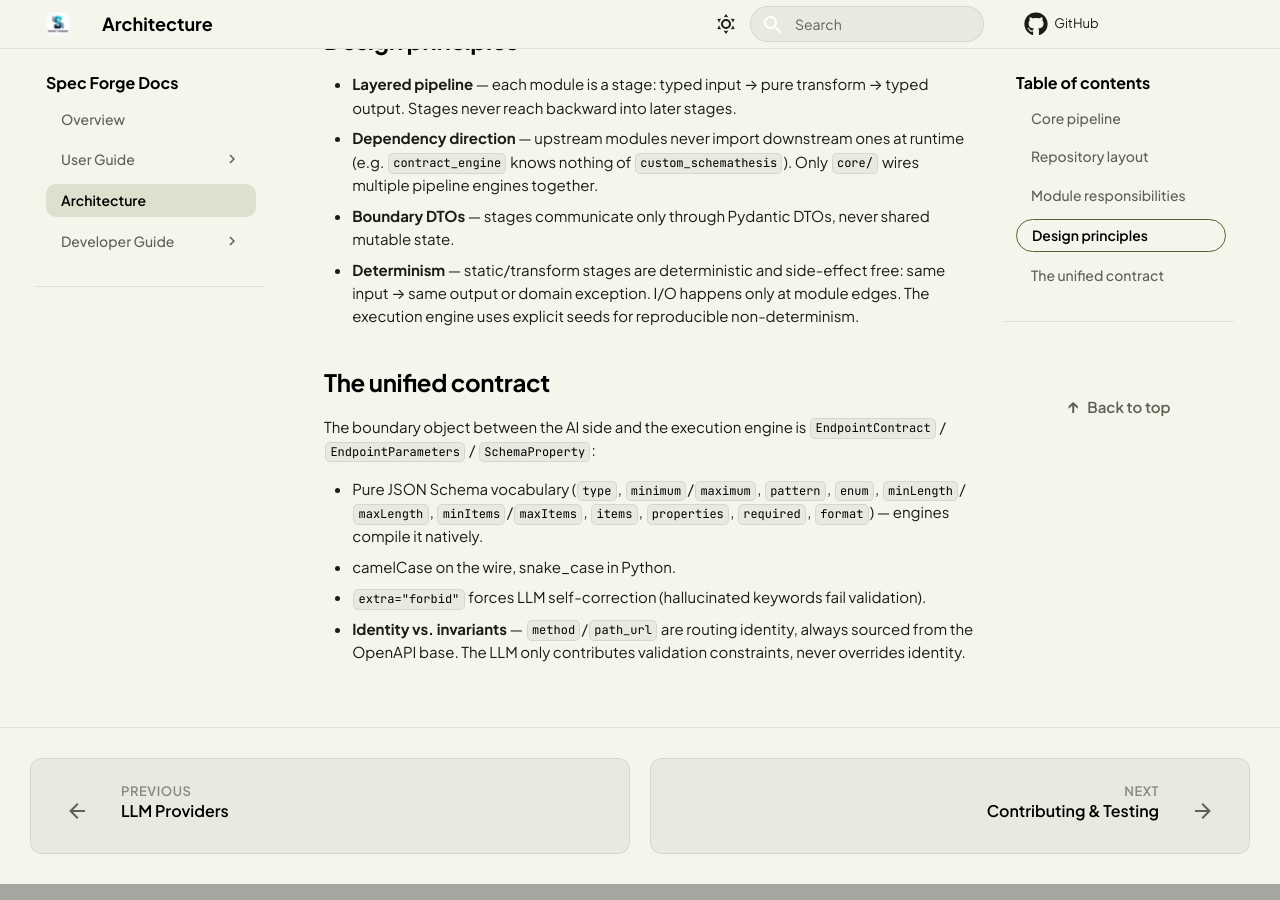
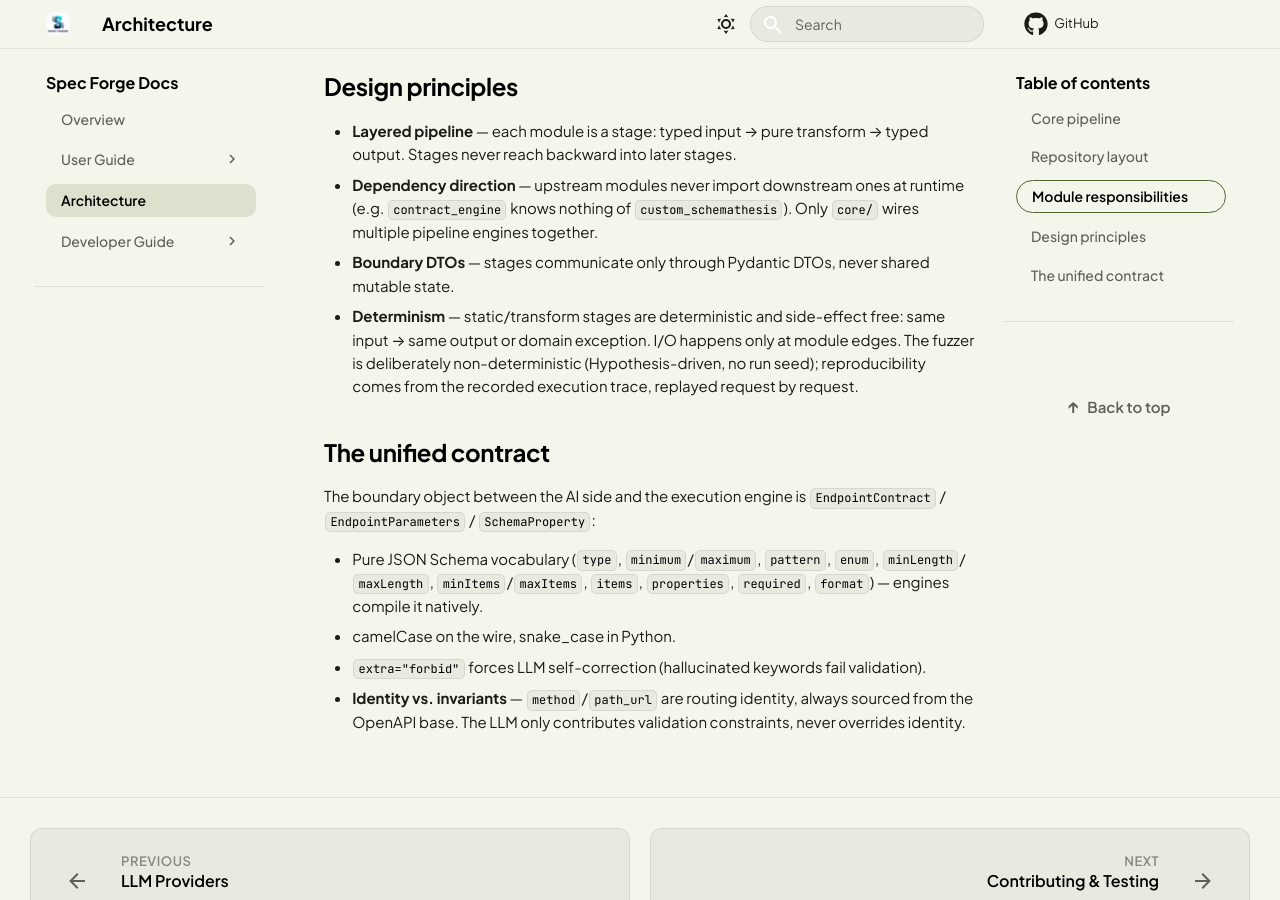
Before and after one commit to Spec-Forge-Testing/specforge-docs, an MkDocs documentation site: the page built from docs/architecture/overview.md, in a window 1280 px wide and 900 px high, scrolled down 2858 px. Built offline with MkDocs 1.6.1 and Material for MkDocs 9.7.7, drawn with Linux system fonts in a browser that asks for light colours; comment, search, counter and statistics services are not loaded; some of the changed text lies outside the part shown.

Commit message:
docs(architecture): fix the reproducibility claim

````diff
--- a/docs/architecture/overview.md
+++ b/docs/architecture/overview.md
@@ -10,8 +10,10 @@ deep bugs (e.g. `500`s on invalid input instead of proper `4xx`s).
 2. **Analyze (AST)** — statically inspect handler code (tree-sitter, zero execution).
 3. **Infer (LLM)** — extract unstated invariants (bounds, enums, cross-field logic).
 4. **Fuse** — merge OpenAPI structure with LLM invariants into one unified contract.
-5. **Fuzz** — compile the contract into Hypothesis strategies, run async HTTP tests.
-6. **Persist** — log runs/endpoints/results to SQLite.
+5. **Fuzz** — compile the contract into Hypothesis strategies, run async HTTP tests,
+   recording every request/response as an execution trace.
+6. **Persist** — log runs/endpoints/results to SQLite, keeping the trace as the
+   artifact that makes a run replayable.
 
 ```mermaid
 flowchart TD
@@ -79,8 +81,9 @@ docker-compose.yml           # monorepo orchestration (root entry point)
   engines together.
 - **Boundary DTOs** — stages communicate only through Pydantic DTOs, never shared mutable state.
 - **Determinism** — static/transform stages are deterministic and side-effect free: same input →
-  same output or domain exception. I/O happens only at module edges. The execution engine uses
-  explicit seeds for reproducible non-determinism.
+  same output or domain exception. I/O happens only at module edges. The fuzzer is deliberately
+  non-deterministic (Hypothesis-driven, no run seed); reproducibility comes from the recorded
+  execution trace, replayed request by request.
 
 ## The unified contract
 
````
